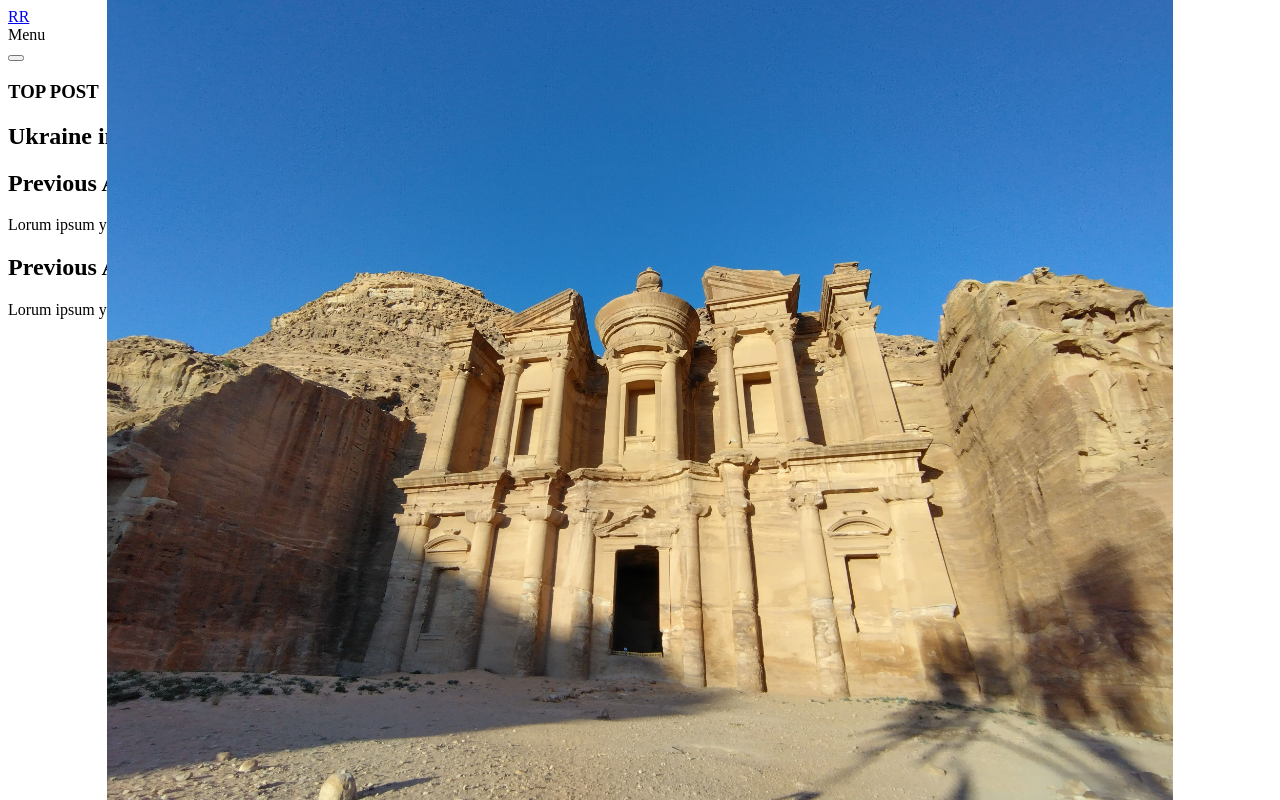
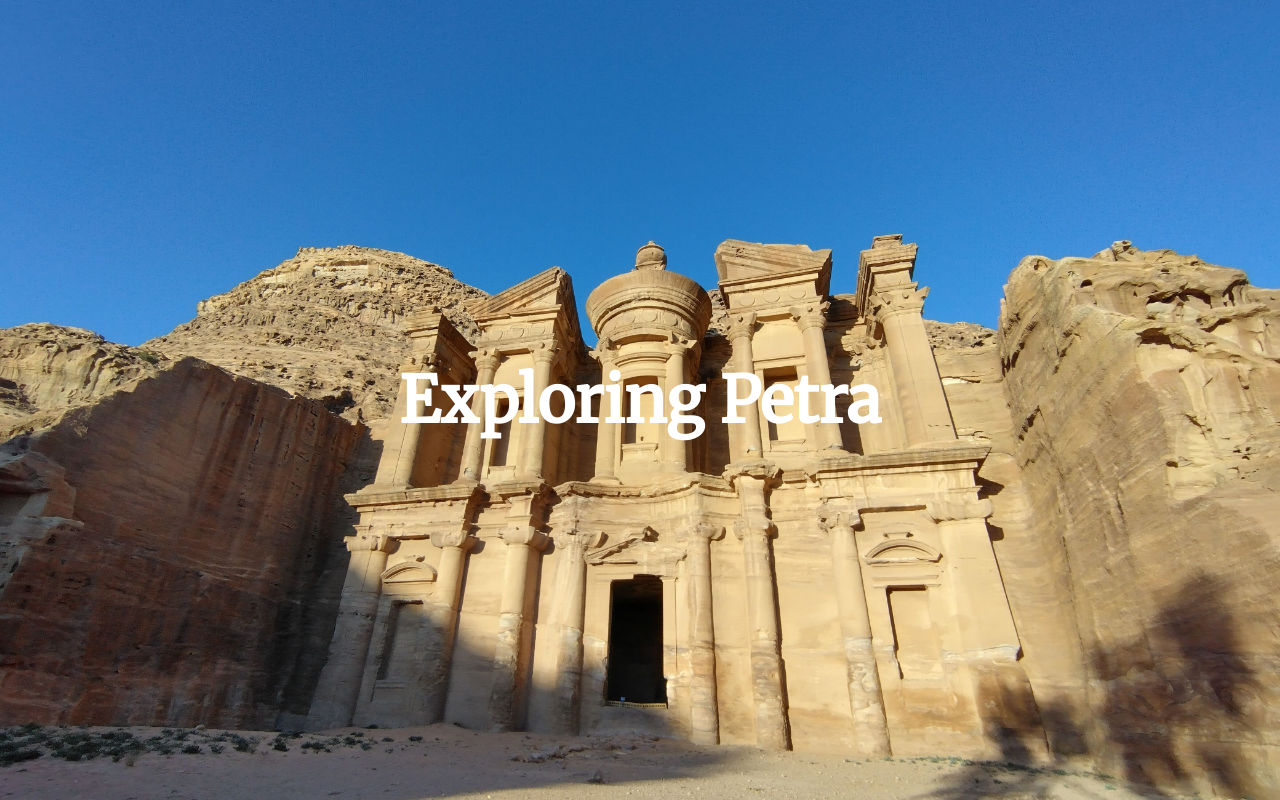
Before and after one commit to top-lingonberry/roamingreview, a Next.js app: page / in a window 1280 px wide. Built offline with nearby package versions, Linux system fonts and the light colour scheme.

Commit message:
Returned heroPost style with Image optimization.

```diff
--- /dev/null
+++ b/components/hero-post.tsx
@@ -0,0 +1,27 @@
+import Image, { StaticImageData } from 'next/image'
+import styles from './styles/HeroPost.module.css'
+
+type Props = {
+  title: string,
+  coverImage: StaticImageData
+}
+
+const HeroPost = ({
+  title,
+  coverImage
+}: Props) => {
+  return (
+    <section className={styles.container}>
+        <Image
+          className={styles.heroImage}
+          src={coverImage}
+          layout='fill'
+          objectFit='cover'
+          alt='Petra, Jordan'
+        />
+        <h1 className={styles.heroTitle}>{title}</h1>
+    </section>
+  )
+}
+
+export default HeroPost
--- /dev/null
+++ b/components/styles/HeroPost.module.css
@@ -0,0 +1,17 @@
+.container {
+  min-height: 100vh;
+  display: flex;
+  align-items: center;
+  color: #ffffff;
+}
+
+.heroImage {
+  min-height: 100vh;
+  z-index: 0;
+}
+
+.heroTitle {
+  text-align: center;
+  min-width: 100vw;
+  z-index: 1;
+}
--- a/components/top-post.tsx
+++ /dev/null
@@ -1,23 +0,0 @@
-import Image, { StaticImageData } from 'next/image'
-
-type Props = {
-  title: string,
-  coverImage: StaticImageData
-}
-
-const TopPost = ({
-  title,
-  coverImage
-}: Props) => {
-  return (
-    <section className="top">
-      <div className="top-content">
-        <h3>TOP POST</h3>
-        <h1>{title}</h1>
-        <Image src={coverImage} layout='fill' objectFit='contain' alt='Petra, Jordan' />
-      </div>
-    </section>
-  )
-}
-
-export default TopPost
--- a/pages/_app.tsx
+++ b/pages/_app.tsx
@@ -1,5 +1,5 @@
 import type { AppProps } from 'next/app'
-// import '../styles/globals.css'
+import '../styles/globals.css'
 
 function MyApp({ Component, pageProps }: AppProps) {
   return <Component {...pageProps} />
--- a/pages/index.tsx
+++ b/pages/index.tsx
@@ -1,6 +1,6 @@
 import type { NextPage } from 'next'
 import Head from 'next/head'
-import TopPost from '../components/top-post'
+import HeroPost from '../components/hero-post'
 import styles from '../styles/Home.module.css'
 import petraPhoto from '../public/images/monastery.jpg'
 
@@ -15,7 +15,7 @@ const Home: NextPage = () => {
         <link rel="icon" type="image/x-icon" href="/favicon.ico" />
       </Head>
 
-      <a href="/index.html" className="logo">RR</a>
+      {/* <a href="/index.html" className="logo">RR</a>
       <div className="nav-toggle-container">
         <div className="nav-toggle-menu">Menu</div>
         <button className="nav-toggle-bars">
@@ -23,11 +23,11 @@ const Home: NextPage = () => {
           <div className="nav-bar-middle"></div>
           <div className="nav-bar-bottom"></div>
         </button>
-      </div>
+      </div> */}
 
-      <TopPost title= {"Ukraine in the War"} coverImage={petraPhoto} />
+      <HeroPost title= {"Exploring Petra"} coverImage={petraPhoto} />
 
-      <section className="past">
+      {/* <section className="past">
         <div className="article">
           <h2>Previous Article 1</h2>
           <p>Lorum ipsum yadda, yadda, yadda...</p>
@@ -36,7 +36,7 @@ const Home: NextPage = () => {
           <h2>Previous Article 2</h2>
           <p>Lorum ipsum yadda, yadda, yadda...</p>
         </div>
-      </section>
+      </section> */}
 
     </div>
   )
--- a/styles/Home.module.css
+++ b/styles/Home.module.css
@@ -0,0 +1,4 @@
+.container {
+  display: grid;
+  grid-template-rows: 100vh auto;
+}
--- a/styles/Index.module.css
+++ b/styles/Index.module.css
@@ -65,20 +65,6 @@ in the future in its current form. To be addressed when adding SCSS.
   transform: rotate(45deg) translate(-8px, -8px);
 }
 
-.top {
-  background: url(/public/images/monastery.jpg) no-repeat 50%;
-  min-height: 100vh;
-  background-size: cover;
-  color: #ffffff;
-  display: flex;
-  align-items: center;
-}
-
-.top > .top-content {
-  text-align: center;
-  min-width: 100vw;
-}
-
 .past {
   min-height: 100vh;
 }
```
